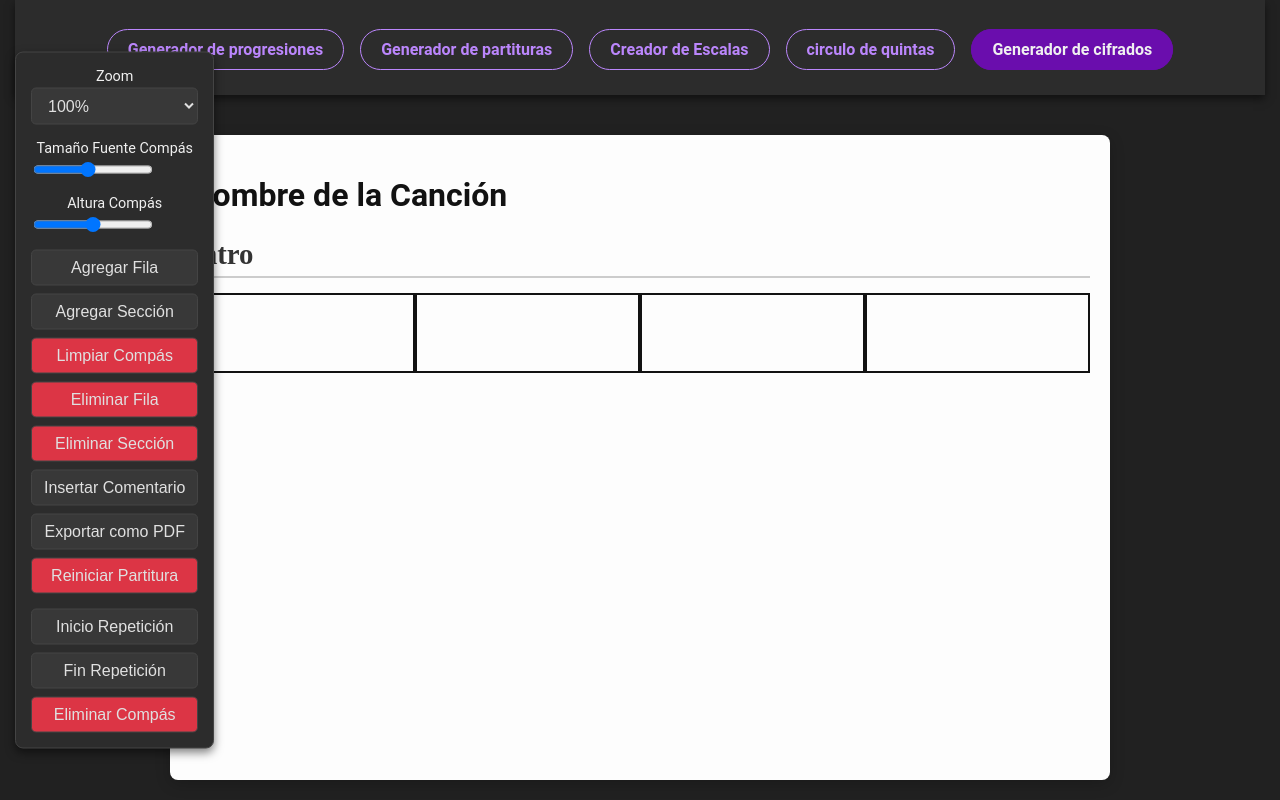
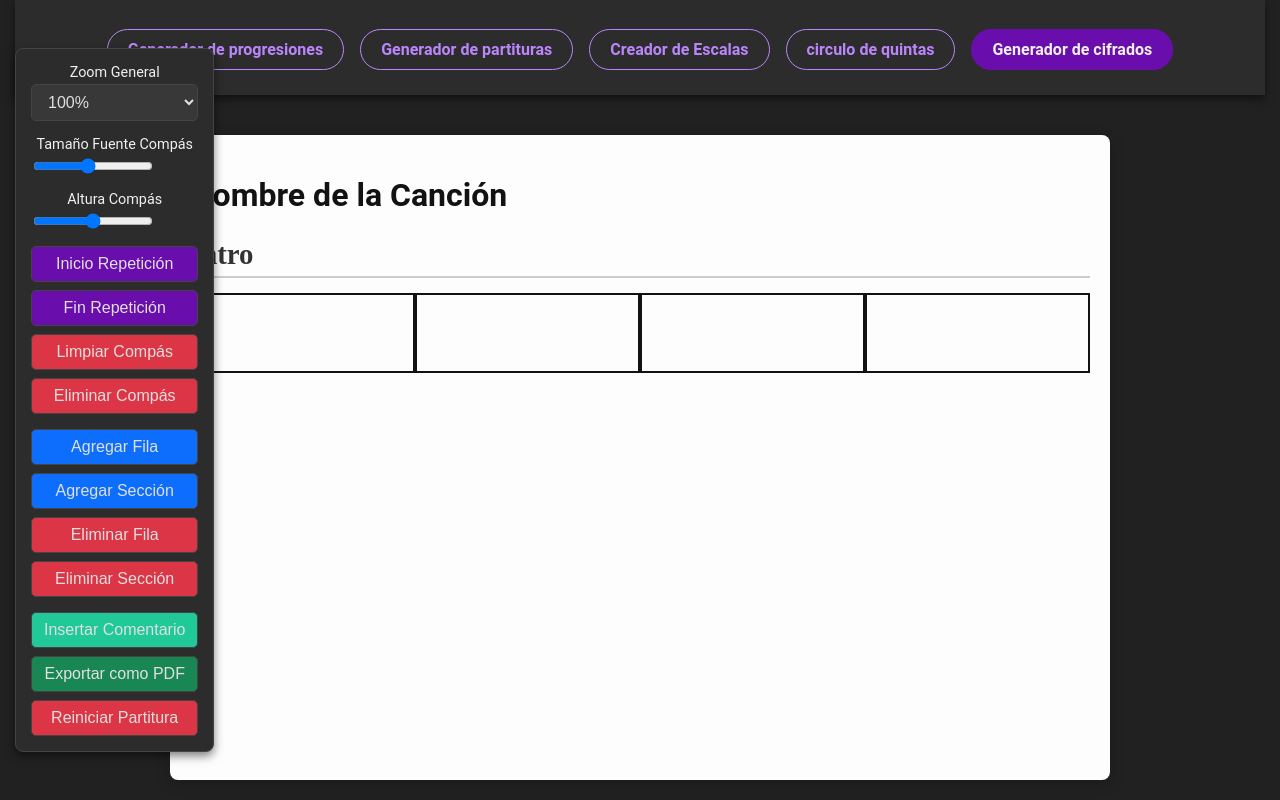
Before and after one commit to dlucho2022-ui/GeneradorDeAcordes, a plain HTML site: page index5.html in a window 1280 px wide. Drawn offline with nearby package versions, Linux system fonts and the light colour scheme.

Commit message:
reorganizacion de botones

```diff
--- a/assets/style.css
+++ b/assets/style.css
@@ -1136,6 +1136,35 @@ body:not(.body-sheet-music) .button.playing svg {
     background-color: #a72836;
 }
 
+/* Nuevos estilos para botones por función */
+.floating-controls-container .btn-measure-edit {
+    background-color: #6a0dad; /* Púrpura */
+}
+.floating-controls-container .btn-measure-edit:hover {
+    background-color: #7b2edb;
+}
+
+.floating-controls-container .btn-structure-edit {
+    background-color: #0d6efd; /* Azul */
+}
+.floating-controls-container .btn-structure-edit:hover {
+    background-color: #0b5ed7;
+}
+
+.floating-controls-container .btn-comment {
+    background-color: #20c997; /* Verde brillante */
+}
+.floating-controls-container .btn-comment:hover {
+    background-color: #17a2b8; /* Un poco más oscuro */
+}
+
+.floating-controls-container .btn-export {
+    background-color: #198754; /* Verde oscuro (éxito) */
+}
+.floating-controls-container .btn-export:hover {
+    background-color: #146c43;
+}
+
 .floating-controls-container label {
     color: #f0f0f0;
     font-size: 0.9em;
--- a/index5.html
+++ b/index5.html
@@ -23,8 +23,9 @@
 
 <!-- Controles Flotantes para Cifrados -->
 <div class="floating-controls-container">
-    <div class="control-group" id="chart-zoom-panel">
-        <label for="font-size-selector">Zoom</label>
+    <!-- Controles de Vista/Display -->
+    <div class="control-group">
+        <label for="font-size-selector">Zoom General</label>
         <select id="font-size-selector">
             <option value="50%">50%</option>
             <option value="60%">60%</option>
@@ -55,24 +56,27 @@
         <input type="range" id="measure-height-slider" min="40" max="120" step="5" value="80">
     </div>
 
+    <!-- Controles de Edición de Compases -->
+    <div class="control-group">
+        <button id="add-start-repeat-btn" class="btn-measure-edit">Inicio Repetición</button>
+        <button id="add-end-repeat-btn" class="btn-measure-edit">Fin Repetición</button>
+        <button id="clear-measure-btn" class="btn-danger">Limpiar Compás</button>
+        <button id="delete-measure-btn" class="btn-danger">Eliminar Compás</button>
+    </div>
 
-
-    <div class="control-group" id="chart-structure-controls-panel">
-        <button id="add-row-btn">Agregar Fila</button>
-        <button id="add-section-btn">Agregar Sección</button>
-
-        <button id="clear-measure-btn" class="btn-danger">Limpiar Compás</button>
+    <!-- Controles de Edición de Estructura -->
+    <div class="control-group">
+        <button id="add-row-btn" class="btn-structure-edit">Agregar Fila</button>
+        <button id="add-section-btn" class="btn-structure-edit">Agregar Sección</button>
         <button id="delete-row-btn" class="btn-danger">Eliminar Fila</button>
         <button id="delete-section-btn" class="btn-danger">Eliminar Sección</button>
-        <button id="add-comment-btn">Insertar Comentario</button>
-        <button id="export-pdf-btn">Exportar como PDF</button>
-        <button id="reset-chart-btn" class="btn-danger">Reiniciar Partitura</button>
     </div>
 
-    <div class="control-group" id="chart-bar-controls-panel">
-        <button id="add-start-repeat-btn">Inicio Repetición</button>
-        <button id="add-end-repeat-btn">Fin Repetición</button>
-        <button id="delete-measure-btn" class="btn-danger">Eliminar Compás</button>
+    <!-- Acciones de Documento/Globales -->
+    <div class="control-group">
+        <button id="add-comment-btn" class="btn-comment">Insertar Comentario</button>
+        <button id="export-pdf-btn" class="btn-export">Exportar como PDF</button>
+        <button id="reset-chart-btn" class="btn-danger">Reiniciar Partitura</button>
     </div>
 </div>
 
```
